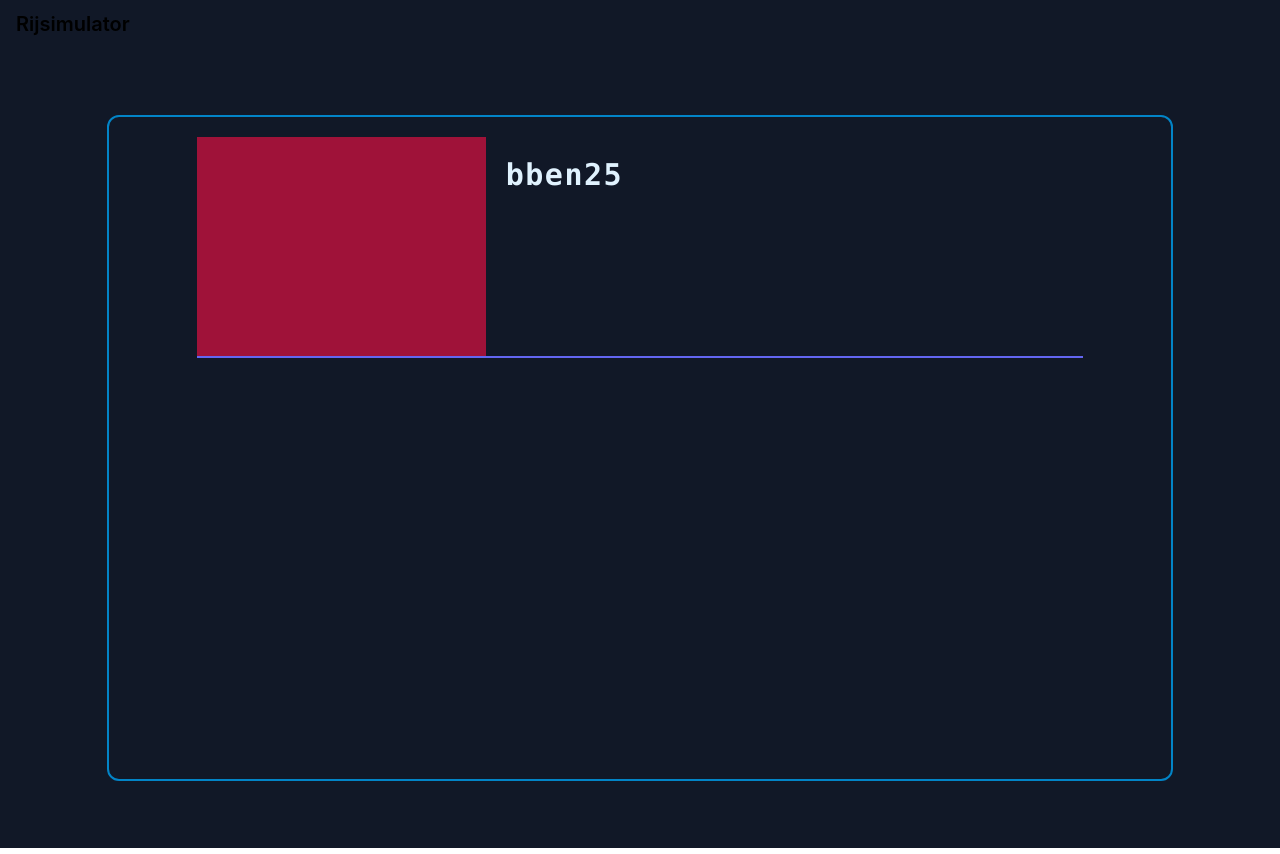
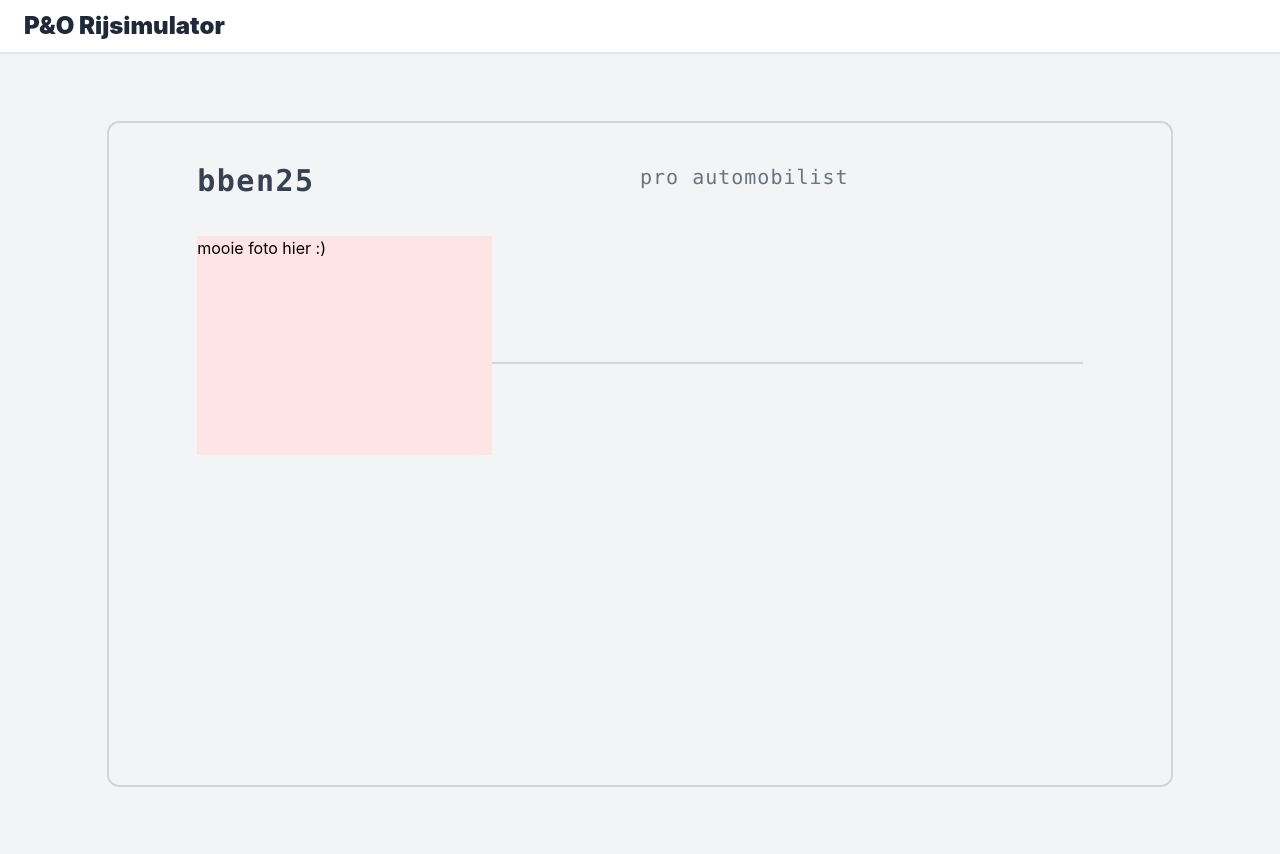
Before and after one commit to MetaverseRaccoons/Website, a React (Create React App) app in the folder my-app/: page / in a window 1280 px wide. Built offline with nearby package versions, Linux system fonts and the light colour scheme; the HTML template or start-up script is replaced by a standard one.

Commit message:
style overhaul

```diff
--- a/my-app/src/App.tsx
+++ b/my-app/src/App.tsx
@@ -6,7 +6,7 @@ function App() {
   return (
     <div>
       <Navbar/>
-      <body className="h-screen overflow-hidden bg-gray-900">
+      <body className="h-screen overflow-hidden bg-gray-100">
         <Profile name={'bben25'} id={'25'}/>
       </body>
     </div>
--- a/my-app/src/components/Navigation/Navbar.tsx
+++ b/my-app/src/components/Navigation/Navbar.tsx
@@ -1,9 +1,9 @@
 const Navbar = () => {
   return (
-    <nav className="px-2 sm:px-4 py-2.5 bg-gray-900 h-fit">
+    <nav className="px-2 sm:px-4 py-2.5 h-fit border-b-2 border-gray-200">
       <div className="container flex flex-wrap items-center justify-between mx-auto">
-          <span className="self-center text-xl font-semibold whitespace-nowrap dark:text-white">
-            Rijsimulator
+          <span className="ml-2 text-2xl font-black whitespace-nowrap text-gray-800">
+            P&O Rijsimulator
           </span>
         <button
           type="button"
--- a/my-app/src/components/Profile/ProfileContentHolder.tsx
+++ b/my-app/src/components/Profile/ProfileContentHolder.tsx
@@ -8,7 +8,7 @@ interface ProfileProps {
 const Profile = (props: ProfileProps) => {
     return (
         <div className='flex items-center justify-center h-full w-full'>
-            <div className='flex justify-center border-2 rounded-xl w-5/6 h-5/6 border-sky-600'>
+            <div className='flex justify-center border-2 rounded-xl w-5/6 h-5/6 border-gray-300'>
                 <ProfileHeader
                     name={props.name}
                 />
--- a/my-app/src/components/Profile/ProfileHeader.tsx
+++ b/my-app/src/components/Profile/ProfileHeader.tsx
@@ -4,13 +4,16 @@ interface ProfileHeaderComponents {
 
 const ProfileHeader = (props: ProfileHeaderComponents) => {
     return (
-        <div className='flex item-center mt-5 h-1/3 w-5/6 border-b-2 border-indigo-500'>
-            <div className='h-full w-1/3 bg-rose-800'>
-
-            </div>
-            <label className='ml-5 mt-5 w-2/3 tracking-wider font-mono font-extrabold text-3xl text-sky-100'>
+        <div className='flex flex-wrap item-center mt-5 h-1/3 w-5/6 border-b-2 border-gray-300'>
+            <label className='mt-5 w-1/2 h-1/3 tracking-wider font-mono font-extrabold text-3xl text-gray-700'>
                 {props.name}
             </label>
+            <label className='mt-5 w-1/2 h-1/3 tracking-wider font-mono text-xl text-gray-500'>
+                pro automobilist
+            </label>
+            <div className='h-full w-1/3 bg-rose-100'>
+                mooie foto hier :)
+            </div>
         </div>
     )
 }
```
